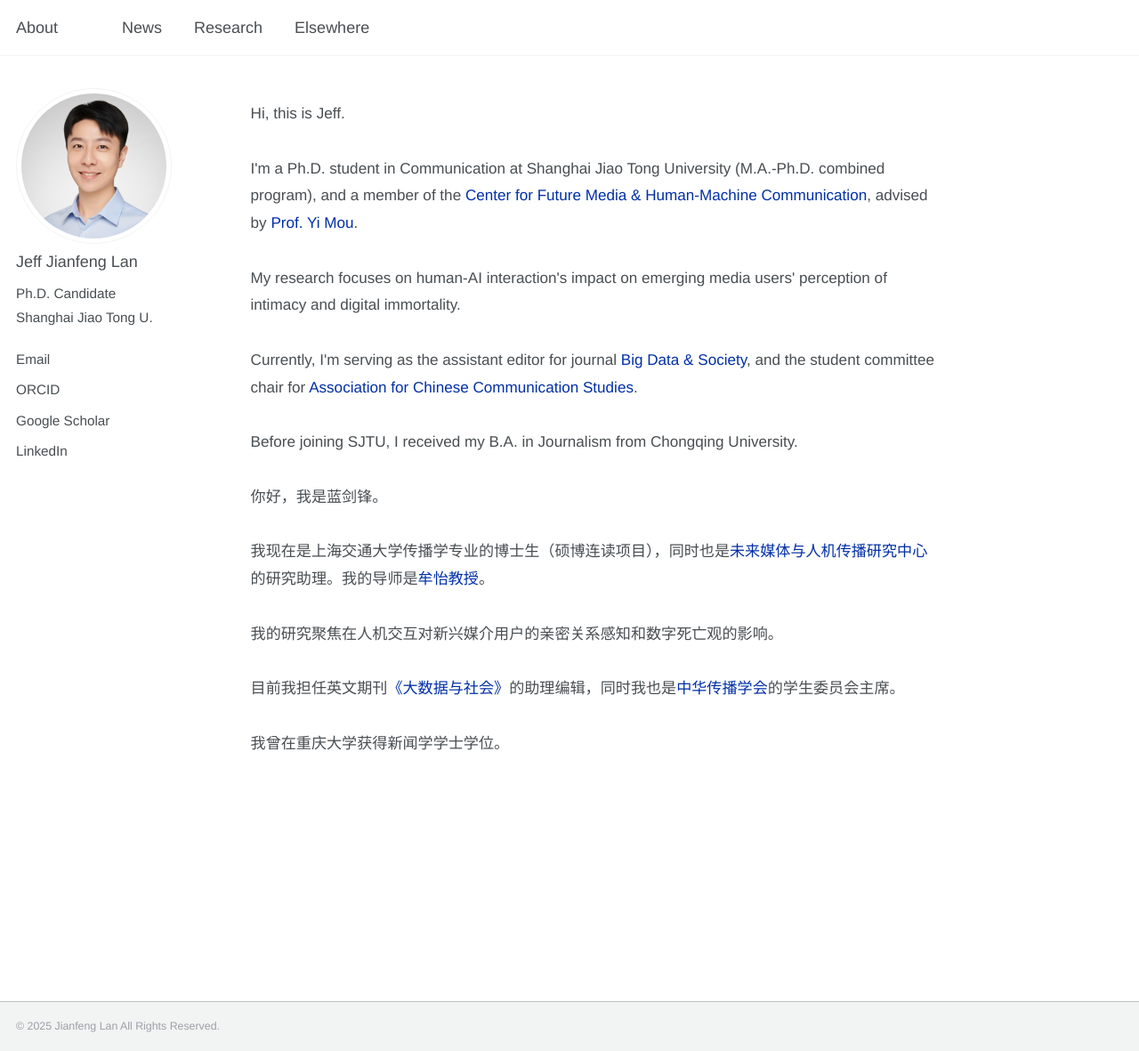
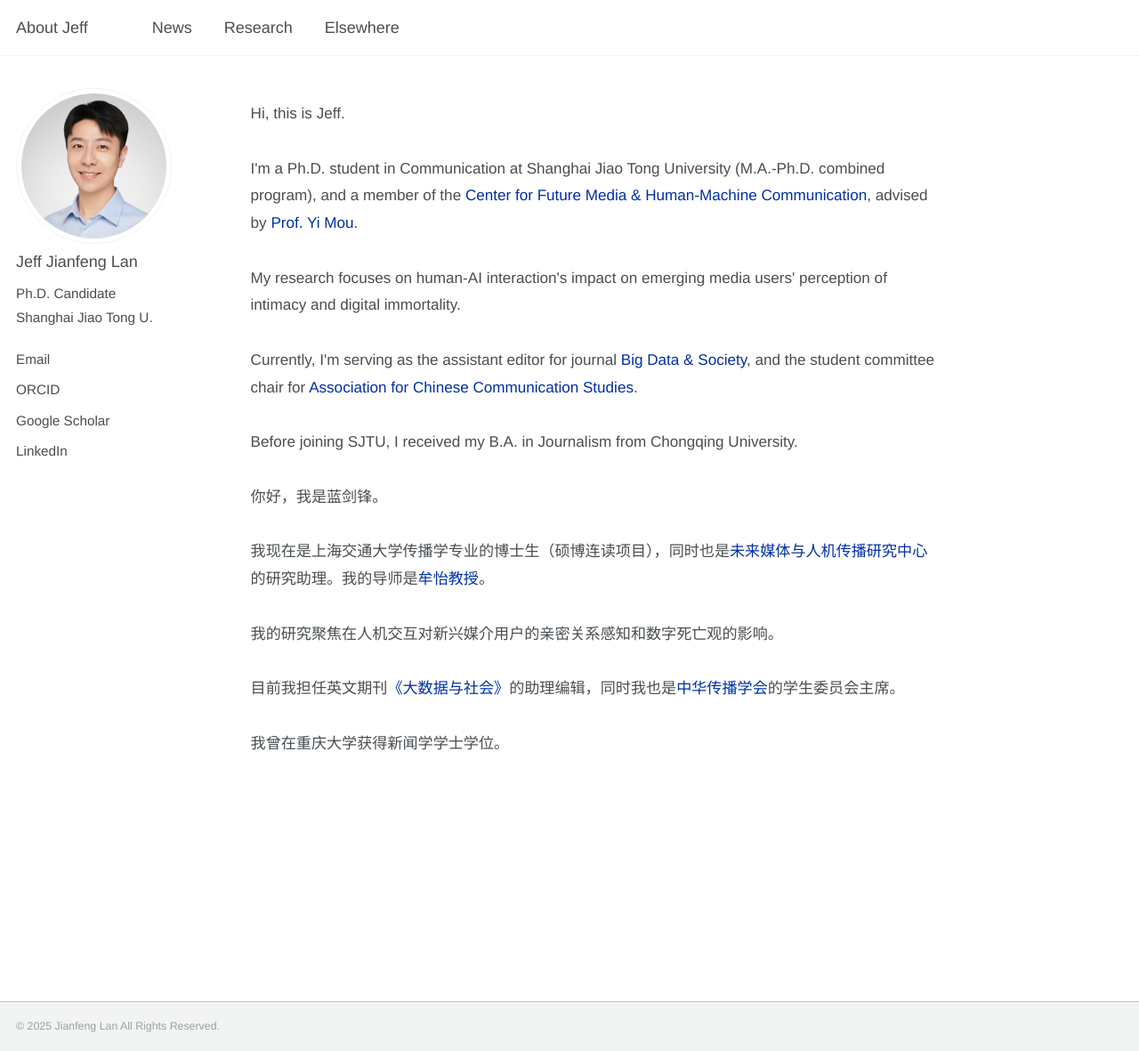
Before and after one commit to jianfenglan/jianfenglan.github.io, a Jekyll site: the page built from _pages/about.md, in a window 1280 px wide and 1181 px high. Shown: the whole window at 89% size. Built offline with Jekyll 4.4.1, drawn with Linux system fonts in a browser that asks for light colours.

Commit message:
Update _config.yml

```diff
--- a/_config.yml
+++ b/_config.yml
@@ -9,7 +9,7 @@
 # Basic Site Settings
 locale                   : "en-US"
 site_theme               : "default"
-title                    : "About"
+title                    : "About Jeff"
 title_separator          : "-"
 url                      : "https://jefflan.blue"
 baseurl                  : ""
```
